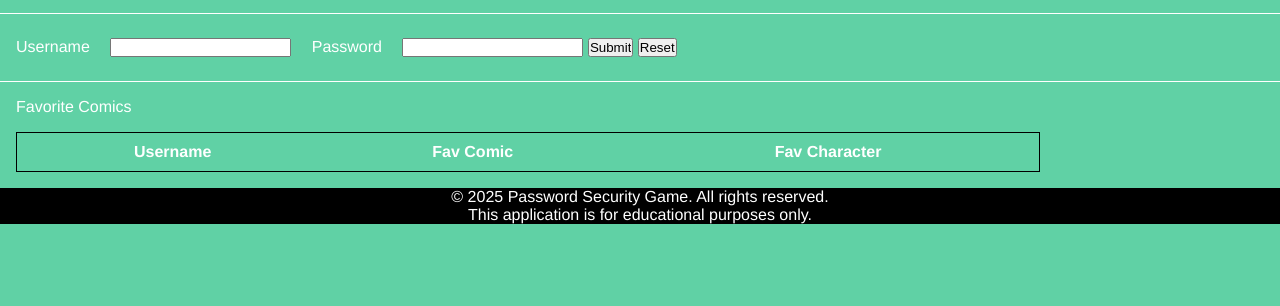
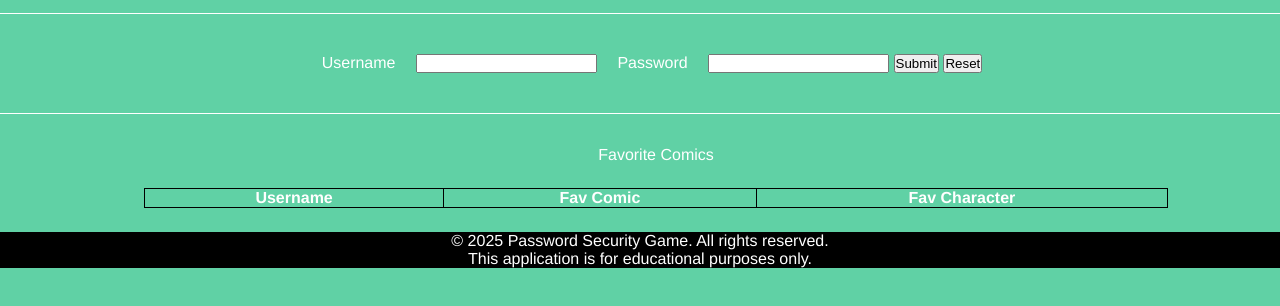
Before and after one commit to Turttleclam/Password-Game, a website: page public/index.html in a window 1280 px wide. Shown: the part 40-346 px from the top of the page. Drawn offline with Linux system fonts and the light colour scheme.

Commit message:
feat/add functional design template

```diff
--- a/public/index.html
+++ b/public/index.html
@@ -21,6 +21,7 @@
                 <input type="reset" value="Reset">
             </div>
         </fieldset>
+        <div class="dataTable">
             <label>Favorite Comics</label>
             <table>
                 <tr>
@@ -29,6 +30,7 @@
                     <th>Fav Character</th>
                 </tr>
             </table>
+        </div>
     </main>
     <footer>
         <p>&copy; 2025 Password Security Game. All rights reserved.</p>
--- a/style/styles.css
+++ b/style/styles.css
@@ -21,12 +21,18 @@ header {
     margin-bottom: 1rem;
 }
 
+main {
+    text-align: center;
+}
+
 footer {
     background-color: black;
 }
 
 .userInput {
-    margin: auto;
+    margin: 1rem;
+    width: 100%;
+    text-align: center;
 }
 
 h1 {
@@ -51,9 +57,20 @@ fieldset {
     padding: 1.5rem 1.5rem 1.5rem 0rem;
 }
 
+table, th, td {
+    border: 1px solid black;
+}
+
+.dataTable {
+    display: grid;
+    grid-template-rows: auto auto;
+    /* align-content: center; */
+    width: 100%;
+    margin: 1rem;
+}
+
 table {
-    border: 1px solid black;
-    margin: 1rem;
-    padding: 0.5rem;
+    margin: 0.5rem auto;
+    border-collapse: collapse;
     width: 80%;
 }
```
Lines whose indentation alone changed are shown as unchanged.
